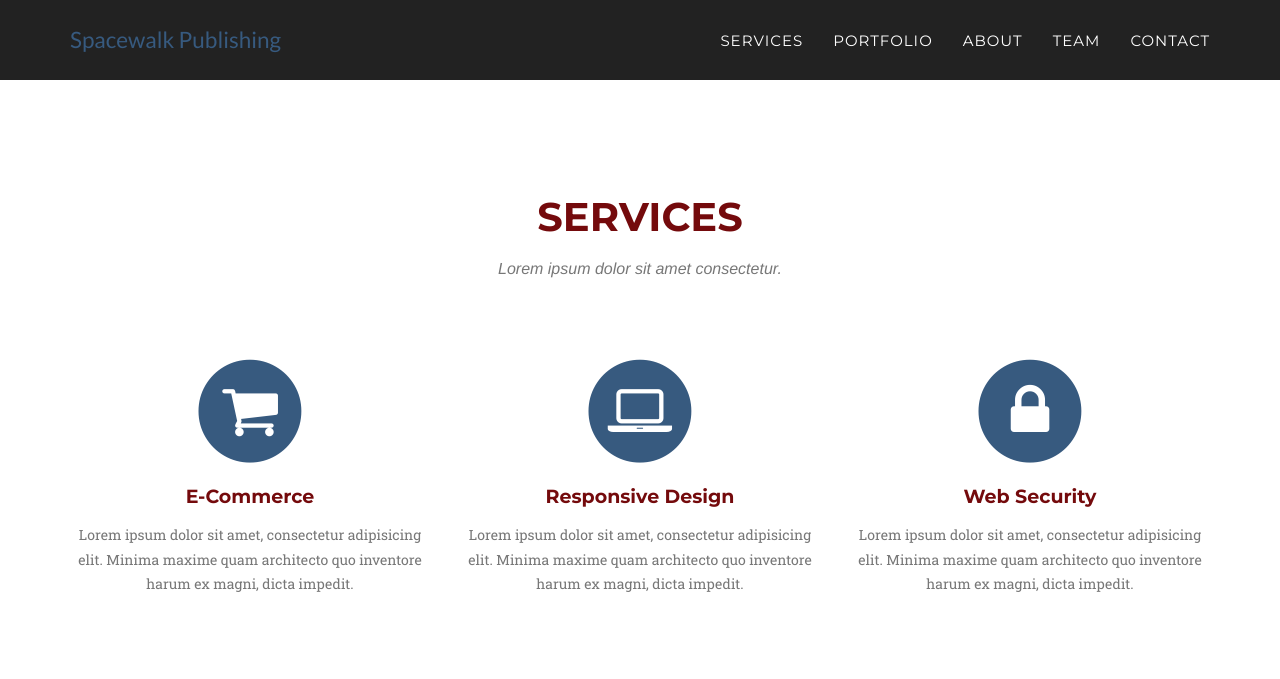
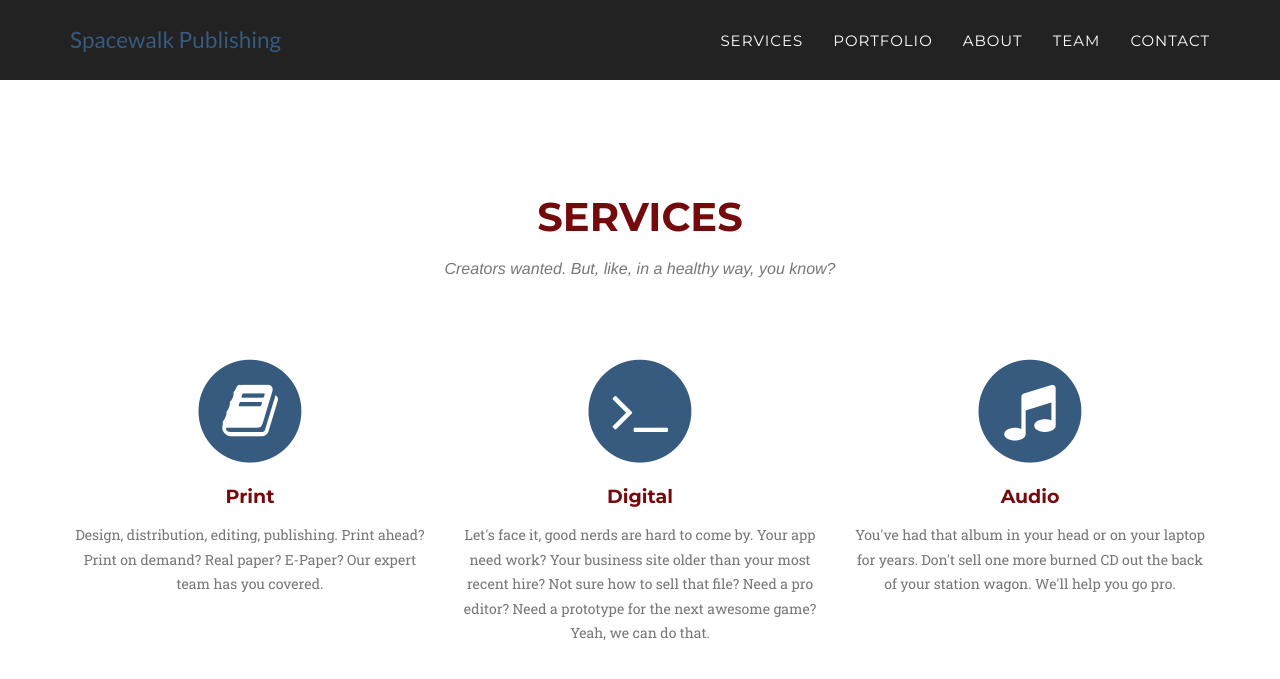
Before and after one commit to SpaceWalkPublishing/spacewalkpublishing.github.io, a Jekyll site: the page built from index.html, in a window 1280 px wide and 900 px high, scrolled down 713 px. Shown: the top 679 px of the window. Built offline with Jekyll 4.4.1, drawn with Linux system fonts in a browser that asks for light colours; some web fonts are replaced.

Commit message:
services

```diff
--- a/_config.yml
+++ b/_config.yml
@@ -20,6 +20,8 @@ people:
   social:
     - title: twitter
       url: http://twitter.com/CaseyDoran/
+    - title: github
+      url: http://github.com/elementc/
 
 - name: Jacob Fjeldheim
   pic: fjeld
--- a/_includes/services.html
+++ b/_includes/services.html
@@ -4,33 +4,33 @@
             <div class="row">
                 <div class="col-lg-12 text-center">
                     <h2 class="section-heading">Services</h2>
-                    <h3 class="section-subheading text-muted">Lorem ipsum dolor sit amet consectetur.</h3>
+                    <h3 class="section-subheading text-muted">Creators wanted. But, like, in a healthy way, you know?</h3>
                 </div>
             </div>
             <div class="row text-center">
                 <div class="col-md-4">
                     <span class="fa-stack fa-4x">
                         <i class="fa fa-circle fa-stack-2x text-primary"></i>
-                        <i class="fa fa-shopping-cart fa-stack-1x fa-inverse"></i>
+                        <i class="fa fa-book fa-stack-1x fa-inverse"></i>
                     </span>
-                    <h4 class="service-heading">E-Commerce</h4>
-                    <p class="text-muted">Lorem ipsum dolor sit amet, consectetur adipisicing elit. Minima maxime quam architecto quo inventore harum ex magni, dicta impedit.</p>
+                    <h4 class="service-heading">Print</h4>
+                    <p class="text-muted">Design, distribution, editing, publishing. Print ahead? Print on demand? Real paper? E-Paper? Our expert team has you covered.</p>
                 </div>
                 <div class="col-md-4">
                     <span class="fa-stack fa-4x">
                         <i class="fa fa-circle fa-stack-2x text-primary"></i>
-                        <i class="fa fa-laptop fa-stack-1x fa-inverse"></i>
+                        <i class="fa fa-terminal fa-stack-1x fa-inverse"></i>
                     </span>
-                    <h4 class="service-heading">Responsive Design</h4>
-                    <p class="text-muted">Lorem ipsum dolor sit amet, consectetur adipisicing elit. Minima maxime quam architecto quo inventore harum ex magni, dicta impedit.</p>
+                    <h4 class="service-heading">Digital</h4>
+                    <p class="text-muted">Let's face it, good nerds are hard to come by. Your app need work? Your business site older than your most recent hire? Not sure how to sell that file? Need a pro editor? Need a prototype for the next awesome game? Yeah, we can do that.</p>
                 </div>
                 <div class="col-md-4">
                     <span class="fa-stack fa-4x">
                         <i class="fa fa-circle fa-stack-2x text-primary"></i>
-                        <i class="fa fa-lock fa-stack-1x fa-inverse"></i>
+                        <i class="fa fa-music fa-stack-1x fa-inverse"></i>
                     </span>
-                    <h4 class="service-heading">Web Security</h4>
-                    <p class="text-muted">Lorem ipsum dolor sit amet, consectetur adipisicing elit. Minima maxime quam architecto quo inventore harum ex magni, dicta impedit.</p>
+                    <h4 class="service-heading">Audio</h4>
+                    <p class="text-muted">You've had that album in your head or on your laptop for years. Don't sell one more burned CD out the back of your station wagon. We'll help you go pro.</p>
                 </div>
             </div>
         </div>
```
